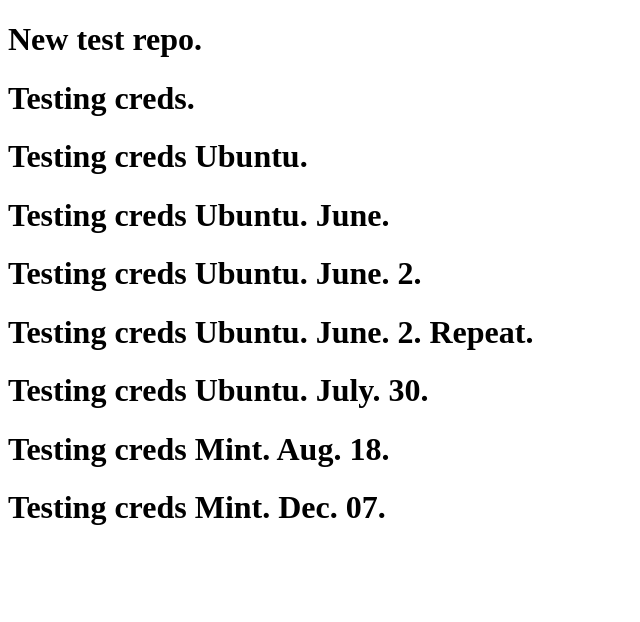
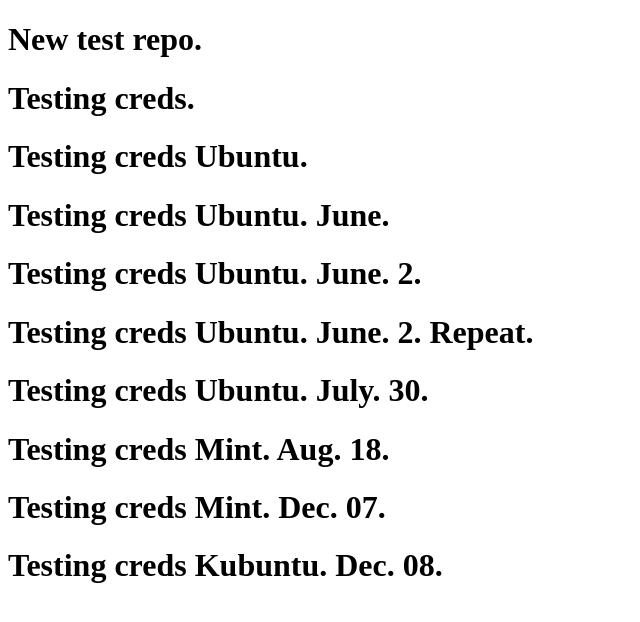
Before and after one commit to TatsuKenshi/test-new, a plain HTML site: page index.html in a window 1280 px wide. Shown: the whole page, without its empty margins (0-640 px from the left). Drawn offline with Linux system fonts and the light colour scheme.

Commit message:
Kubuntu test

```diff
--- a/index.html
+++ b/index.html
@@ -15,5 +15,6 @@
     <h1>Testing creds Ubuntu. July. 30.</h1>
     <h1>Testing creds Mint. Aug. 18.</h1>
     <h1>Testing creds Mint. Dec. 07.</h1>
+    <h1>Testing creds Kubuntu. Dec. 08.</h1>
   </body>
 </html>
```
